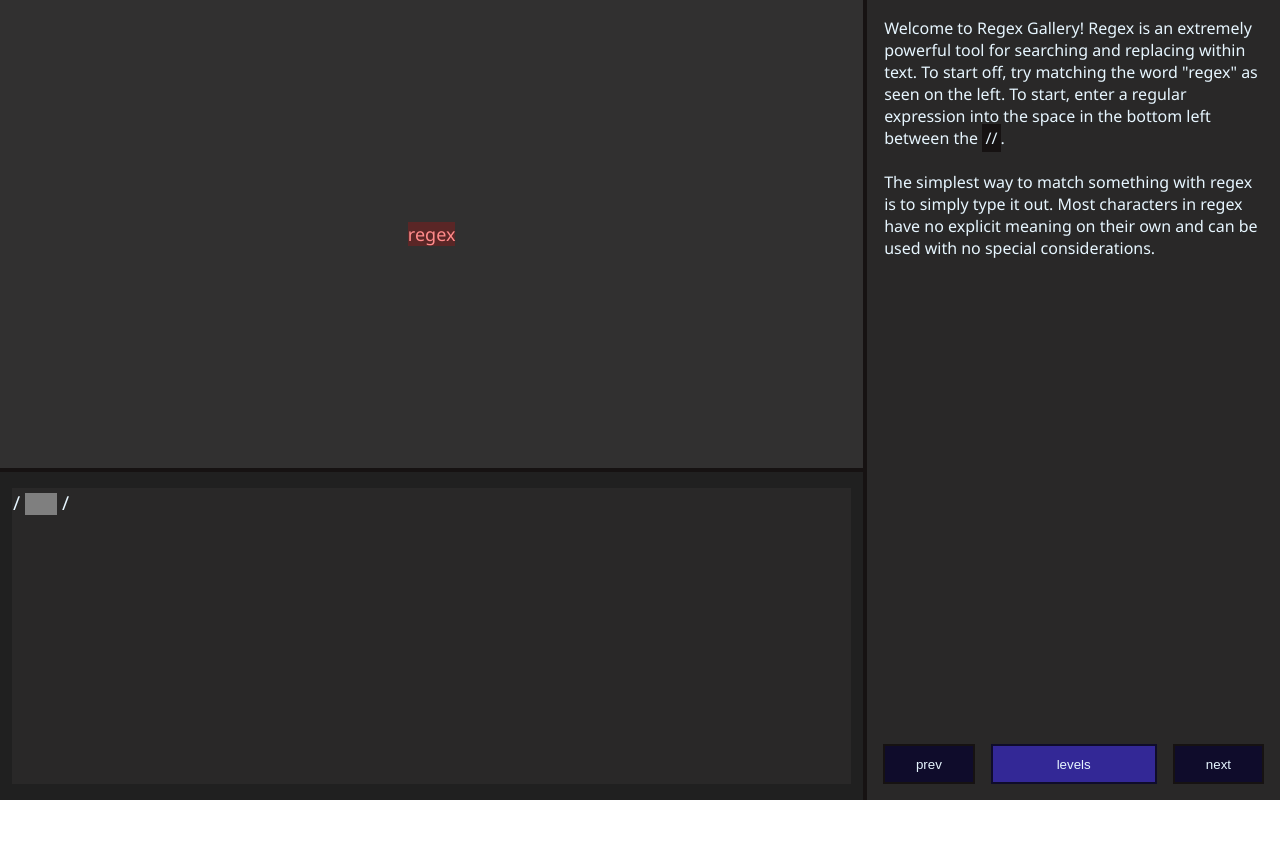
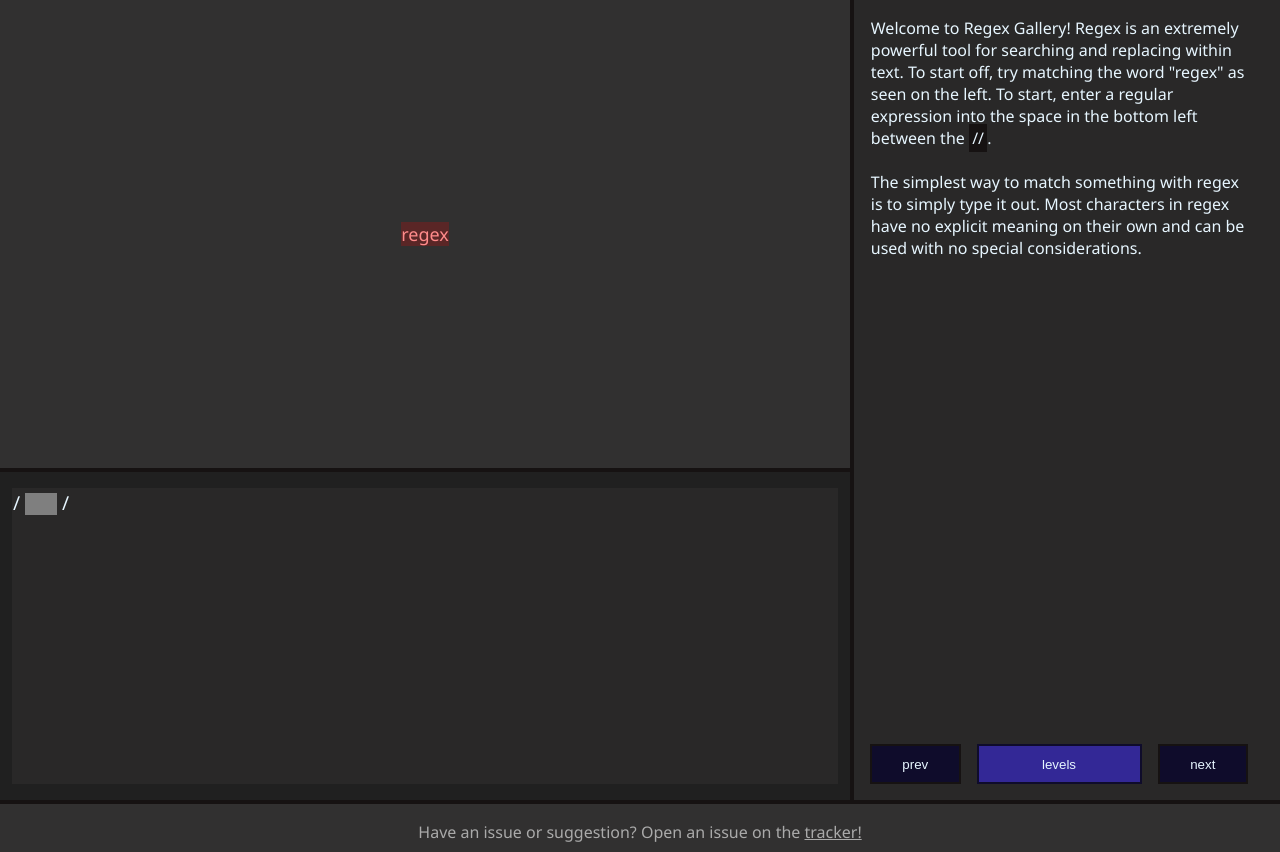
Before and after one commit to kemptosa/regex-gallery, a website with bundled scripts: page index.html in a window 1280 px wide. Before the commit the page ends 800 px from the top, so only its background shows below. Built offline with nearby package versions, Linux system fonts and the light colour scheme.

Commit message:
add link to github issue tracker

```diff
--- a/built/code.js
+++ b/built/code.js
@@ -20,7 +20,7 @@
 function overlapSpan(text, spans) {
     let result = '';
     text = text.replace(/</g, '◀');
-    text = text.replace(/</g, '▶');
+    text = text.replace(/>/g, '▶');
     let classes = new Set();
     let ignore = true;
     for (let i = 0; i < text.length; i += 1) {
@@ -54,8 +54,8 @@
     if (classes.size > 0) {
         result += '</span>';
     }
-    result = result.replace(/◀/, '&lt;');
-    result = result.replace(/▶/, '&gt;');
+    result = result.replace(/◀/g, '&lt;');
+    result = result.replace(/▶/g, '&gt;');
     return result;
 }
 // document.getElementById('right-col-toggle').onclick = function() {
--- a/index.html
+++ b/index.html
@@ -14,6 +14,7 @@
     <meta content="#ff8b8b" data-react-helmet="true" name="theme-color" />
 </head>
 <body>
+    <div id='app'>
         <div id='menu'>
             <div id='menu-left'>
                 <div id='menu-level-text'></div>
@@ -41,8 +42,12 @@
             </nav>
             <!-- <button id='right-col-toggle' class='col-twisty'><div></div><div></div><div></div></button> -->
         </div>
+    </div>
     <script type="module" src="built/levelData.js"></script>
     <script type="module" src="built/code.js"></script>
     <script type="module" src="built/tests.js"></script>
+    <footer>
+        <p>Have an issue or suggestion? Open an issue on the <a href="https://github.com/kemptosa/regex-gallery/issues">tracker!</a></p>
+    </footer>
 </body>
 </html>
--- a/src/code.ts
+++ b/src/code.ts
@@ -24,7 +24,7 @@
 function overlapSpan(text: string, spans: Array<[string, number, number]>): string {
     let result = ''
     text = text.replace(/</g, '◀')
-    text = text.replace(/</g, '▶')
+    text = text.replace(/>/g, '▶')
     let classes = new Set<string>()
     let ignore = true
     for (let i = 0; i < text.length; i += 1) {
@@ -57,8 +57,8 @@
     if (classes.size > 0) {
         result += '</span>'
     }
-    result = result.replace(/◀/, '&lt;')
-    result = result.replace(/▶/, '&gt;')
+    result = result.replace(/◀/g, '&lt;')
+    result = result.replace(/▶/g, '&gt;')
     return result
 }
 
--- a/src/types.ts
+++ b/src/types.ts
@@ -16,7 +16,7 @@
     entries: number,
     hideflags: boolean,
     leveltext: string,
-    addref: string[][],
+    addref: [string,string][],
     next: string | null,
     prev: string | null,
     mapdata: MapData
--- a/style.css
+++ b/style.css
@@ -7,10 +7,15 @@
     --accent-hover: #3f33aa;
     --accent-disabled: #0f0c2b;
     --text: #e7f6ff;
+    --text-lc: #aaaaaa;
     --highlight: #8b8b8b;
     --texthidden: #e7f6ff00;
     --textdisabled: #6a7780;
     --textred: #ff8b8b;
+    margin: 0;
+    height: 100vh;
+    width: 100vw;
+    overflow-x: hidden;
     font-family: 'Segoe UI', Tahoma, Geneva, Verdana, sans-serif;
 }
 body.light {
@@ -22,15 +27,15 @@
     --accent-hover: #3f33aa;
     --accent-disabled: #9a95c7;
     --text: #202020;
+    --text-lc: #414141;
     --highlight: #c2c2c2;
     --texthidden: #9c9c9c00;
     --textdisabled: #9da8b1;
     --textred: #684343;
 }
-body {
-    height: 100vh;
-    width: 100vw;
-    margin: 0;
+#app {
+    height: 100%;
+    width: 100%;
     display: flex;
     flex-direction: row;
 }
@@ -48,6 +53,7 @@
     flex: 0.2 0 15rem;
     background-color: var(--background-layer2);
     border-left: 4px solid var(--borders);
+    padding-right: 1rem;
 }
 #right-col.closed {
     flex: 0 0 3rem;
@@ -302,6 +308,21 @@
     font-size: larger;
     align-items: center;
 }
+body > footer {
+    padding: 0.5rem 0;
+    border-top: 4px solid var(--borders);
+    background-color: var(--background);
+    display: flex;
+    justify-content: center;
+    align-items: flex-end;
+    height: 2rem;
+}
+footer * {
+    color: var(--text-lc);
+}
+a:visited {
+    color: var(--textdisabled);
+}
 @-webkit-keyframes highlights {
     50% { background-color: var(--highlight) }
 }
```
Lines whose indentation alone changed are shown as unchanged.
